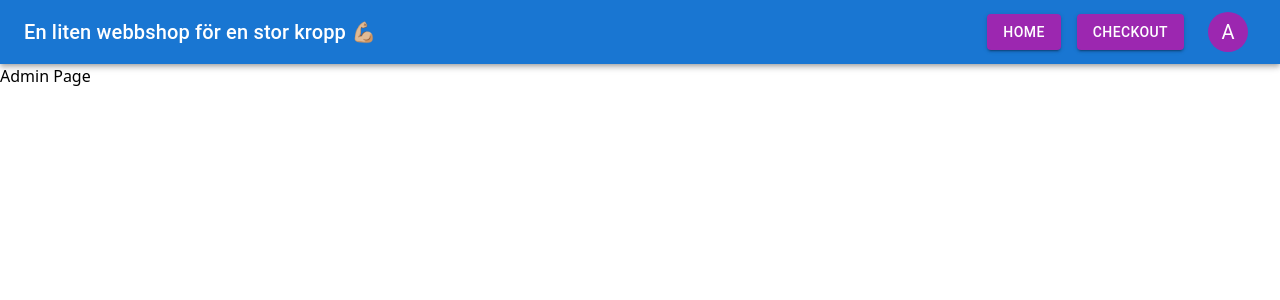
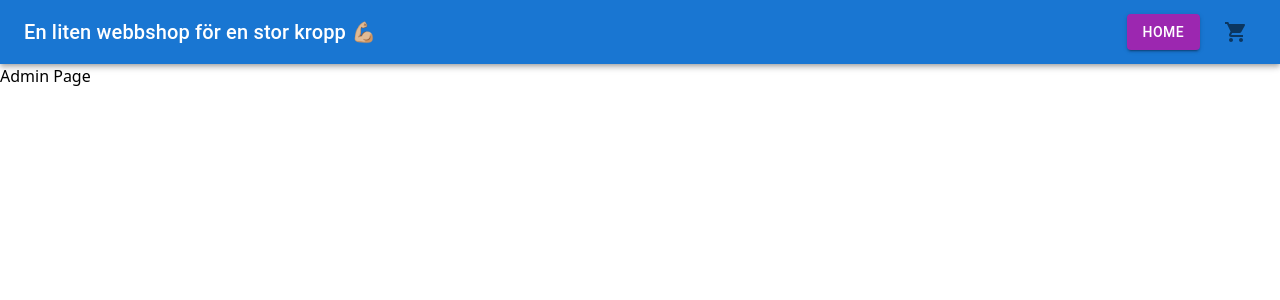
Before and after one commit to 04luknie-nemo/Webshopen, a React (Vite) app in the folder web/: page /admin in a window 1280 px wide. Shown: the top 300 px of the page. Built offline with nearby package versions, Linux system fonts and the light colour scheme; the HTML template or start-up script is replaced by a standard one.

Commit message:
Added shopcart icon for now, not sure what exactly to do with it except that it will show checkout page

```diff
--- a/web/src/mainLayout.tsx
+++ b/web/src/mainLayout.tsx
@@ -1,11 +1,5 @@
-import {
-  AppBar,
-  Avatar,
-  Button,
-  IconButton,
-  Toolbar,
-  Typography,
-} from "@mui/material";
+import { ShoppingCart } from "@mui/icons-material";
+import { AppBar, Button, IconButton, Toolbar, Typography } from "@mui/material";
 import { Outlet, Link as RouterLink } from "react-router";
 
 export default function MainLayout() {
@@ -25,23 +19,8 @@ export default function MainLayout() {
           >
             Home
           </Button>
-          <Button
-            variant="contained"
-            color="secondary"
-            component={RouterLink}
-            to="/checkout"
-          >
-            Checkout
-          </Button>
-
-          <IconButton
-            component={RouterLink}
-            to="/"
-            onClick={() => {
-              alert("Ej implementerad än");
-            }}
-          >
-            <Avatar sx={{ bgcolor: "secondary.main" }}>A</Avatar>
+          <IconButton component={RouterLink} to="/checkout">
+            <ShoppingCart />
           </IconButton>
         </Toolbar>
       </AppBar>
```
